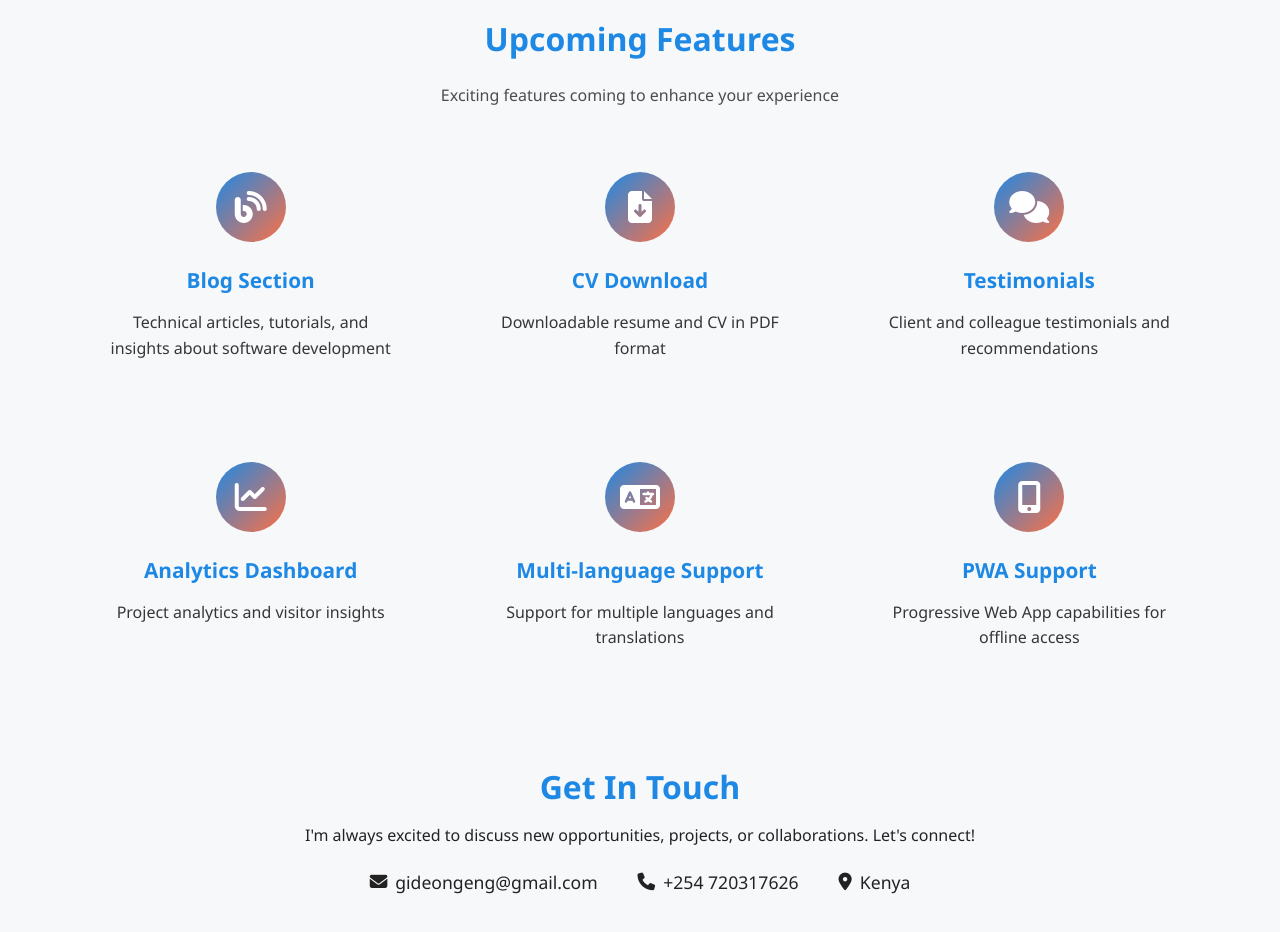
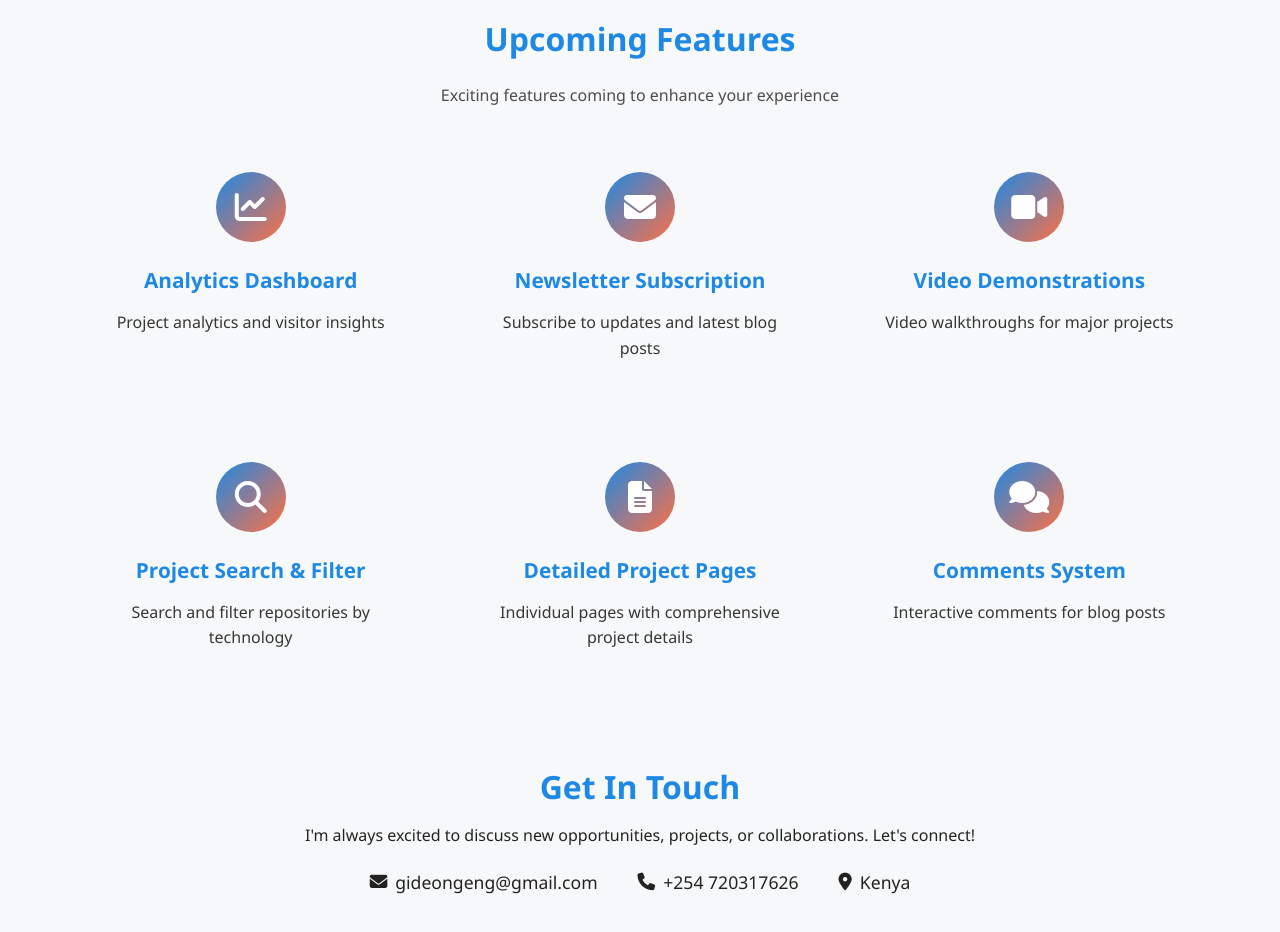
Before and after one commit to gideongeny/GIDEO-PORTFOLIO, a plain HTML site: page index.html in a window 1280 px wide. Shown: the part 5180-6112 px from the top of the page. Drawn offline with Linux system fonts and the light colour scheme; no server answers.

Commit message:
Fix about section resume button and update roadmap properly

```diff
--- a/index.html
+++ b/index.html
@@ -354,27 +354,6 @@
     <div class="roadmap-grid">
       <div class="roadmap-item">
         <div class="roadmap-icon">
-          <i class="fas fa-blog"></i>
-        </div>
-        <h3>Blog Section</h3>
-        <p>Technical articles, tutorials, and insights about software development</p>
-      </div>
-      <div class="roadmap-item">
-        <div class="roadmap-icon">
-          <i class="fas fa-file-download"></i>
-        </div>
-        <h3>CV Download</h3>
-        <p>Downloadable resume and CV in PDF format</p>
-      </div>
-      <div class="roadmap-item">
-        <div class="roadmap-icon">
-          <i class="fas fa-comments"></i>
-        </div>
-        <h3>Testimonials</h3>
-        <p>Client and colleague testimonials and recommendations</p>
-      </div>
-      <div class="roadmap-item">
-        <div class="roadmap-icon">
           <i class="fas fa-chart-line"></i>
         </div>
         <h3>Analytics Dashboard</h3>
@@ -382,17 +361,38 @@
       </div>
       <div class="roadmap-item">
         <div class="roadmap-icon">
-          <i class="fas fa-language"></i>
+          <i class="fas fa-envelope"></i>
         </div>
-        <h3>Multi-language Support</h3>
-        <p>Support for multiple languages and translations</p>
+        <h3>Newsletter Subscription</h3>
+        <p>Subscribe to updates and latest blog posts</p>
       </div>
       <div class="roadmap-item">
         <div class="roadmap-icon">
-          <i class="fas fa-mobile-alt"></i>
+          <i class="fas fa-video"></i>
         </div>
-        <h3>PWA Support</h3>
-        <p>Progressive Web App capabilities for offline access</p>
+        <h3>Video Demonstrations</h3>
+        <p>Video walkthroughs for major projects</p>
+      </div>
+      <div class="roadmap-item">
+        <div class="roadmap-icon">
+          <i class="fas fa-search"></i>
+        </div>
+        <h3>Project Search & Filter</h3>
+        <p>Search and filter repositories by technology</p>
+      </div>
+      <div class="roadmap-item">
+        <div class="roadmap-icon">
+          <i class="fas fa-file-alt"></i>
+        </div>
+        <h3>Detailed Project Pages</h3>
+        <p>Individual pages with comprehensive project details</p>
+      </div>
+      <div class="roadmap-item">
+        <div class="roadmap-icon">
+          <i class="fas fa-comments"></i>
+        </div>
+        <h3>Comments System</h3>
+        <p>Interactive comments for blog posts</p>
       </div>
     </div>
   </section>
```
